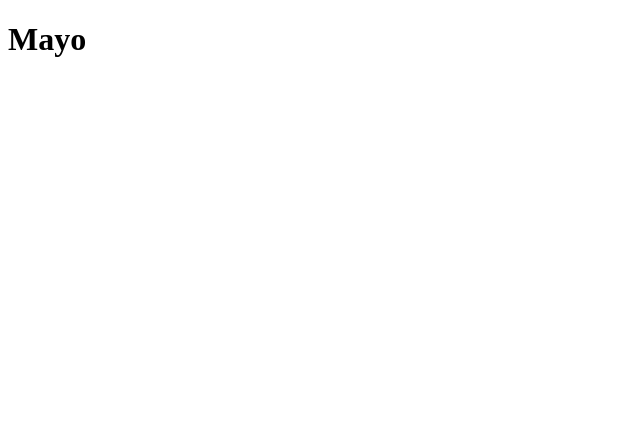
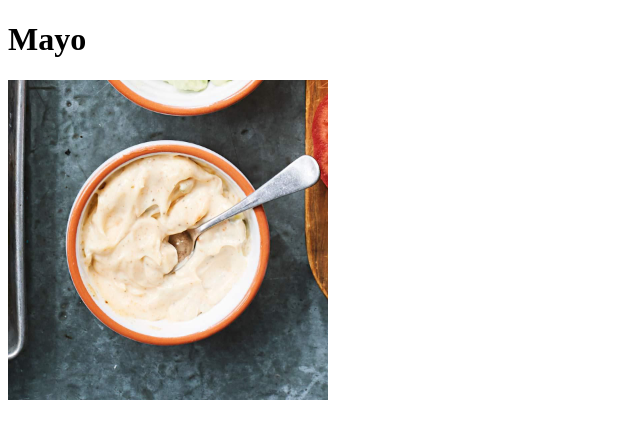
Before and after one commit to stungtoung/odin-recipes, a plain HTML site: page recipes/mayo.html in a window 1280 px wide. Shown: the whole page, without its empty margins (0-640 px from the left). Drawn offline with Linux system fonts and the light colour scheme.

Commit message:
add images
added images of picle and mayo to appropriet pages

```diff
--- a/recipes/mayo.html
+++ b/recipes/mayo.html
@@ -7,5 +7,6 @@
 </head>
 <body>
     <h1>Mayo</h1>
+    <img src="../images/mayo.jpg" alt="mayonnaise" width="320" height="320">
 </body>
 </html>
```
Also changed, not shown: recipes/pickle.html (+1 -0 lines), images/mayo.jpg (added), images/pickle.jpg (added).
